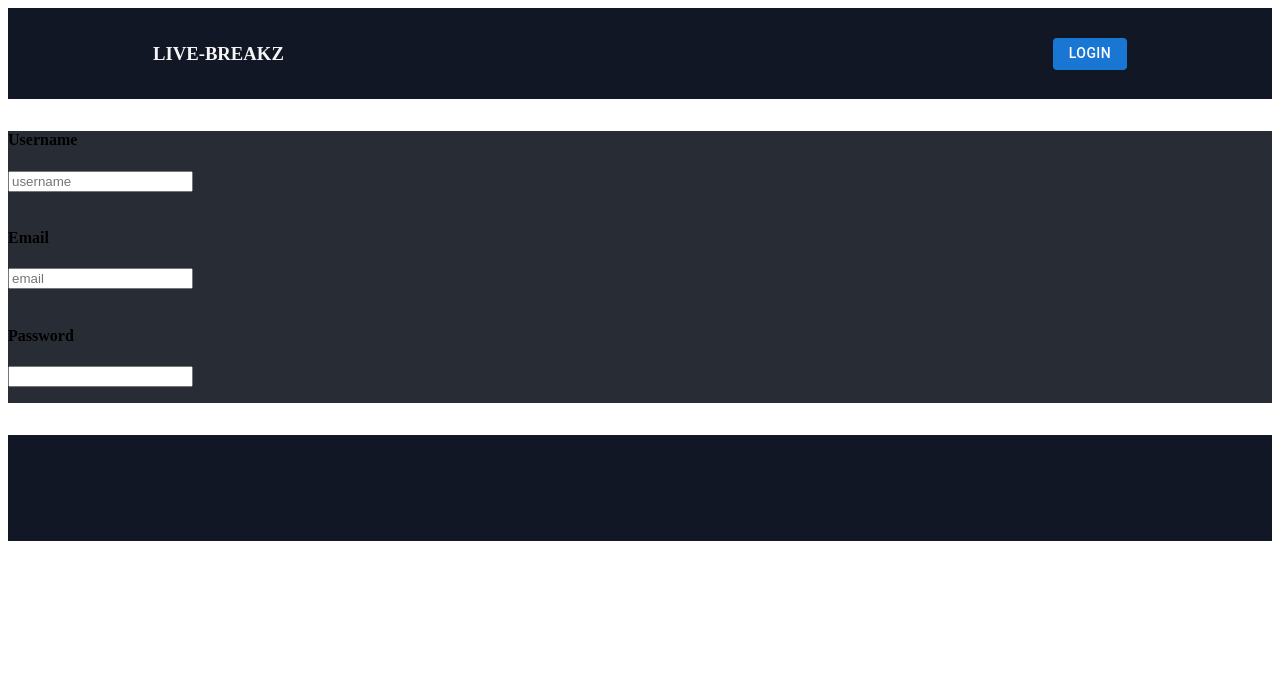
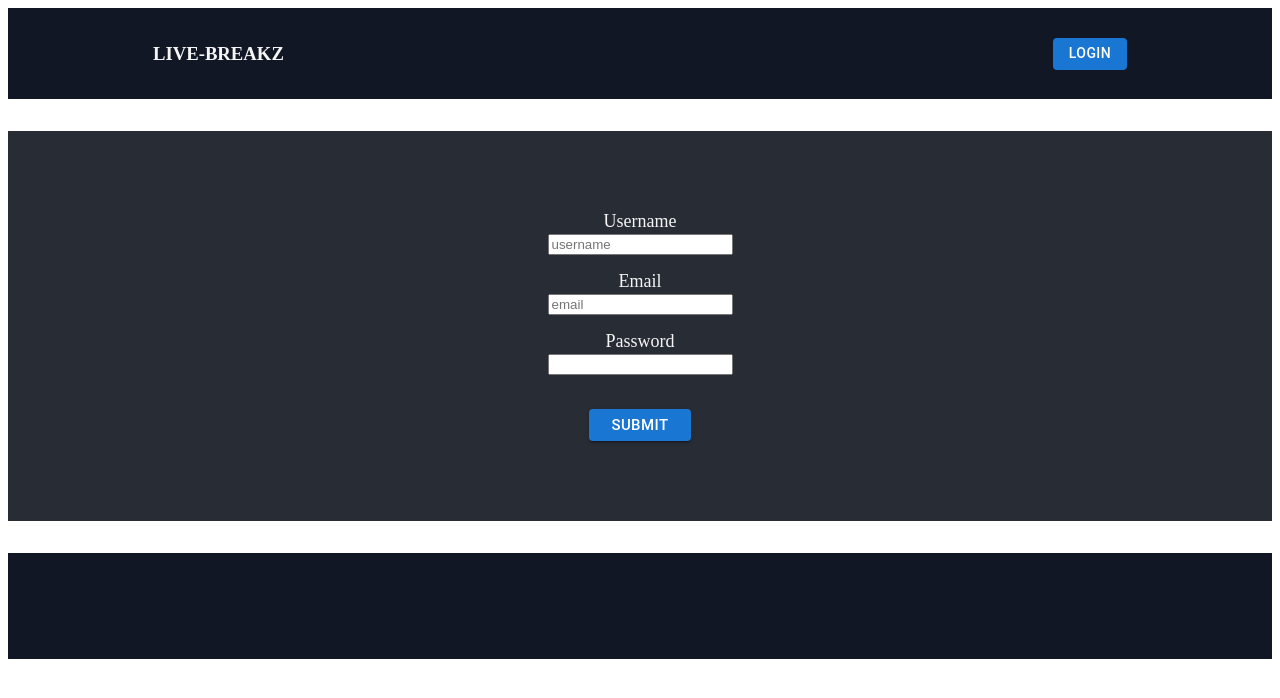
Before and after one commit to andypieratt/live-breaks, a React (Create React App) app in the folder client/: page /signup in a window 1280 px wide. Shown: the top 698 px of the page. Built offline with nearby package versions, Linux system fonts and the light colour scheme; some icons are missing.

Commit message:
adjusted some elements in the singup form js file and also added some styling to the singup page

```diff
--- a/client/src/components/signup/Signup.js
+++ b/client/src/components/signup/Signup.js
@@ -1,4 +1,6 @@
 import React, { useState } from "react";
+import { Button } from "@mui/material";
+import "./signup.css";
 
 const Signup = () => {
   const [userFormData, setUserFormData] = useState({
@@ -18,8 +20,8 @@ const Signup = () => {
 
   return (
     <div>
-      <form>
-        <h4>Username</h4>
+      <form className="signup-form-container">
+        <label>Username</label>
         <input
           type="text"
           placeholder="username"
@@ -27,7 +29,7 @@ const Signup = () => {
           value={userFormData.username}
           required
         ></input>
-        <h4>Email</h4>
+        <label>Email</label>
         <input
           type="text"
           placeholder="email"
@@ -35,13 +37,17 @@ const Signup = () => {
           value={userFormData.email}
           required
         ></input>
-        <h4>Password</h4>
+        <label>Password</label>
         <input
           type="password"
           onChange={handleInputChange}
           value={userFormData.password}
           required
         ></input>
+        <br></br>
+        <Button variant="contained" size="large">
+          Submit
+        </Button>
       </form>
     </div>
   );
--- a/client/src/components/signup/signup.css
+++ b/client/src/components/signup/signup.css
@@ -0,0 +1,17 @@
+input {
+  margin-bottom: 1rem;
+}
+
+label {
+  font-size: large;
+  margin-bottom: 2px;
+}
+
+.signup-form-container {
+  color: whitesmoke;
+  padding: 5rem;
+  display: flex;
+  justify-content: center;
+  align-items: center;
+  flex-direction: column;
+}
```
